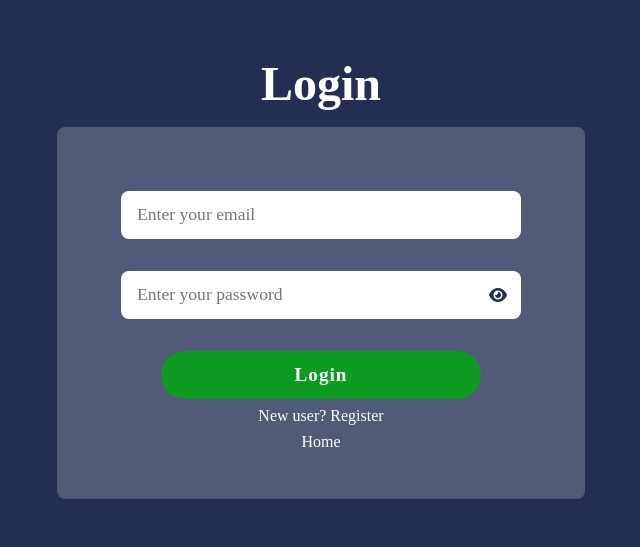
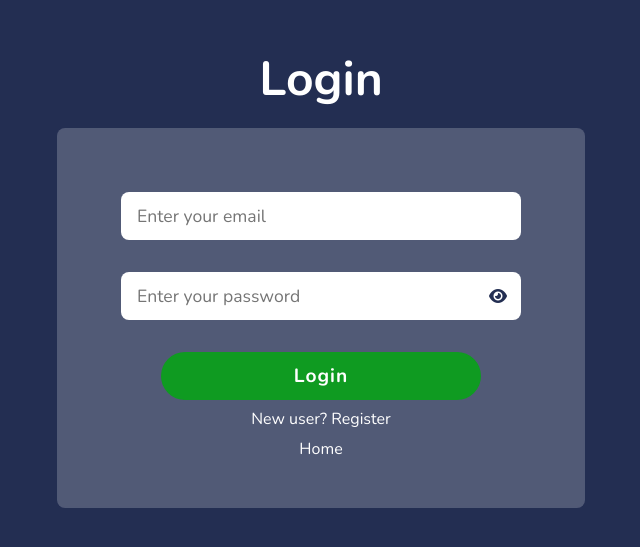
Before and after one commit to Rizvi-hassan/Blog-app-frontend, a React (Create React App) app: page /login in a window 1280 px wide. Shown: the part 115-662 px from the top of the page, without its empty margins (319-959 px from the left). Built offline with nearby package versions, Linux system fonts and the light colour scheme; a web font is replaced by a local one.

Commit message:
chagned the font

```diff
--- a/src/App.css
+++ b/src/App.css
@@ -29,7 +29,7 @@ body, html{
     margin: 0;
     -webkit-box-sizing: border-box;
             box-sizing: border-box;
-    font-family: poppins;
+    font-family: "Nunito", sans-serif;
     color: #232e52;
 }
 
@@ -578,7 +578,7 @@ body, html{
 }
 
 .loading{
-    background: url('https://icaengineeringacademy.com/wp-content/uploads/2019/01/ajax-loading-gif-transparent-background-2.gif');
+    background: url('https://icons8.com/icon/8iNHm2oqE8YE/dots-loading');
     width: 50px;
     height: 50px;
     background-size: contain;
```
Also changed, not shown: 2 other files (tests, documents, lock files or other folders).
